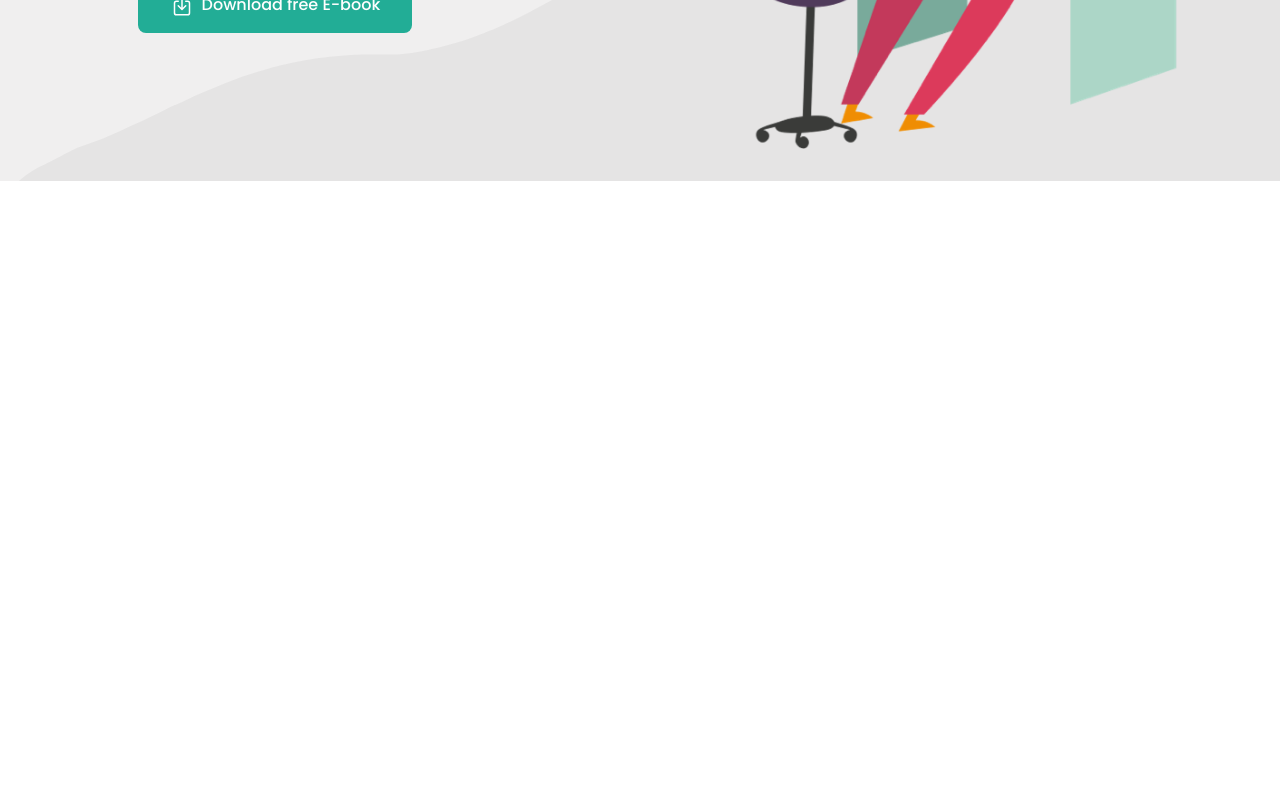
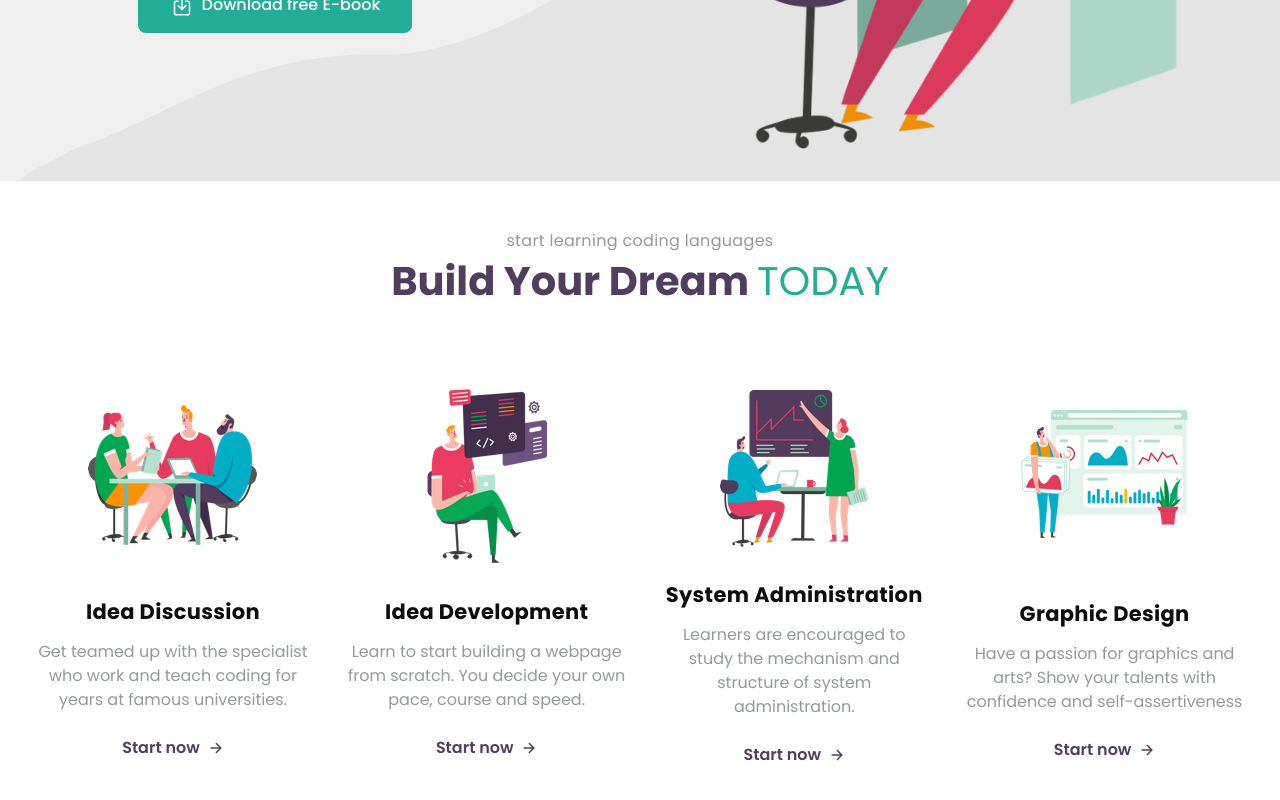
Before and after one commit to LuigiRagusa95/proj-html-vuejs, a Vue app: page / in a window 1280 px wide. Shown: the part 522-1322 px from the top of the page. Before the commit the page ends 800 px from the top, so only its background shows below. Built offline with nearby package versions, Linux system fonts and the light colour scheme.

Commit message:
add section and card-list

```diff
--- a/src/App.vue
+++ b/src/App.vue
@@ -1,14 +1,16 @@
 <template>
 	<div id="app">
 		<Header />
+		<Main />
 	</div>
 </template>
 
 <script>
 import Header from "./components/Header.vue";
+import Main from "./components/Main/Main.vue";
 export default {
 	name: "App",
-	components: { Header },
+	components: { Header, Main },
 };
 </script>
 
--- /dev/null
+++ b/src/components/Main/About/Card.vue
@@ -0,0 +1,97 @@
+<template>
+	<div class="card">
+		<div class="card-image">
+			<div>
+				<img :src="require(`../../../assets/images/${image}.png`)" alt="card-image" />
+			</div>
+		</div>
+		<div class="card-title">
+			<h1>{{ title }}</h1>
+		</div>
+		<div class="card-description">
+			<p>{{ text }}</p>
+		</div>
+		<div class="card-button">
+			<a href="#">
+				<span>{{ label }}</span>
+				<span><ion-icon name="arrow-forward-outline"></ion-icon></span>
+			</a>
+		</div>
+	</div>
+</template>
+
+<script>
+export default {
+	name: "Card",
+	data() {
+		return {};
+	},
+	props: {
+		title: String,
+		text: String,
+		label: String,
+		image: String,
+	},
+	methods: {},
+	computed: {},
+};
+</script>
+
+<style lang="scss" scoped>
+@import "@/styles/index.scss";
+
+.card {
+	display: flex;
+	padding: 1rem;
+	flex-flow: column;
+	max-width: 320px;
+	color: $cod-gray;
+	text-align: center;
+
+	&-image {
+		overflow: hidden;
+		position: relative;
+
+		> div {
+			width: 100%;
+			display: flex;
+			align-items: center;
+			padding-bottom: calc(100% * (3 / 4));
+			justify-content: center;
+
+			> img {
+				top: 0;
+				object-fit: cover;
+				position: absolute;
+			}
+		}
+	}
+
+	&-title {
+		font-weight: 600;
+		font-size: 0.875em;
+		letter-spacing: 0.02rem;
+	}
+
+	&-description {
+		margin-top: 1rem;
+		color: $oslo-gray;
+	}
+
+	&-button {
+		margin-top: 1rem;
+		> a {
+			display: flex;
+			padding: 0.5rem;
+			font-weight: 600;
+			align-items: center;
+			color: $mulled-wine;
+			justify-content: center;
+
+			> span:last-of-type {
+				margin-left: 0.5rem;
+			}
+		}
+	}
+}
+</style>
--- /dev/null
+++ b/src/components/Main/About/Section.vue
@@ -0,0 +1,101 @@
+<template>
+	<section>
+		<div class="title">
+			<h3>start learning coding languages</h3>
+			<h1>
+				<span>Build Your Dream </span>
+				<span class="title-keyword">TODAY</span>
+			</h1>
+		</div>
+		<ul class="card-list">
+			<Card v-for="(card, index) in cards" :key="`card-n-${index}`" :title="card.title" :text="card.text" :label="card.label" :image="card.image" />
+		</ul>
+	</section>
+</template>
+
+<script>
+import Card from "./Card.vue";
+export default {
+	components: { Card },
+	name: "Section",
+	data() {
+		return {
+			cards: [
+				{
+					title: "Idea Discussion",
+					text: "Get teamed up with the specialist who work and teach coding for years at famous universities.",
+					label: "Start now",
+					image: "home-5-image-box-01",
+				},
+				{
+					title: "Idea Development",
+					text: "Learn to start building a webpage from scratch. You decide your own pace, course and speed.",
+					label: "Start now",
+					image: "home-5-image-box-02",
+				},
+				{
+					title: "System Administration",
+					text: "Learners are encouraged to study the mechanism and structure of system administration.",
+					label: "Start now",
+					image: "home-5-image-box-03",
+				},
+				{
+					title: "Graphic Design",
+					text: "Have a passion for graphics and arts? Show your talents with confidence and self-assertiveness",
+					label: "Start now",
+					image: "home-5-image-box-04",
+				},
+			],
+		};
+	},
+	methods: {},
+};
+</script>
+
+<style lang="scss" scoped>
+@import "@/styles/index.scss";
+section {
+	margin: 0 auto;
+	max-width: 1400px;
+	min-height: 100vh;
+
+	> .title {
+		display: flex;
+		padding: 1rem;
+		flex-flow: column;
+		margin-top: 2rem;
+		align-items: center;
+
+		> h3 {
+			font-size: 1rem;
+			font-weight: 400;
+			color: $oslo-gray;
+			line-height: 1.5rem;
+			letter-spacing: 0.02rem;
+		}
+		> h1 {
+			display: flex;
+			font-weight: 700;
+			font-size: 2.5rem;
+			margin-top: 0.5rem;
+			color: $mulled-wine;
+			align-items: center;
+			line-height: 2.5rem;
+
+			> span:last-of-type {
+				font-weight: 400;
+				margin-left: 0.5rem;
+				color: $jungle-green;
+			}
+		}
+	}
+
+	> .card-list {
+		display: flex;
+		padding: 1rem;
+		margin-top: 2rem;
+		align-items: center;
+		justify-content: center;
+	}
+}
+</style>
--- /dev/null
+++ b/src/components/Main/Main.vue
@@ -0,0 +1,21 @@
+<template>
+	<main>
+		<Section />
+	</main>
+</template>
+
+<script>
+import Section from "./About/Section.vue";
+export default {
+	components: { Section },
+	name: "Main",
+	data() {
+		return {};
+	},
+	methods: {},
+};
+</script>
+
+<style lang="scss" scoped>
+@import "@/styles/index.scss";
+</style>
--- a/src/components/NavFix.vue
+++ b/src/components/NavFix.vue
@@ -38,6 +38,7 @@ nav {
 
 		> li {
 			cursor: pointer;
+			color: $cod-gray;
 			padding: 0.25rem;
 
 			&:not(li:last-child) {
```
